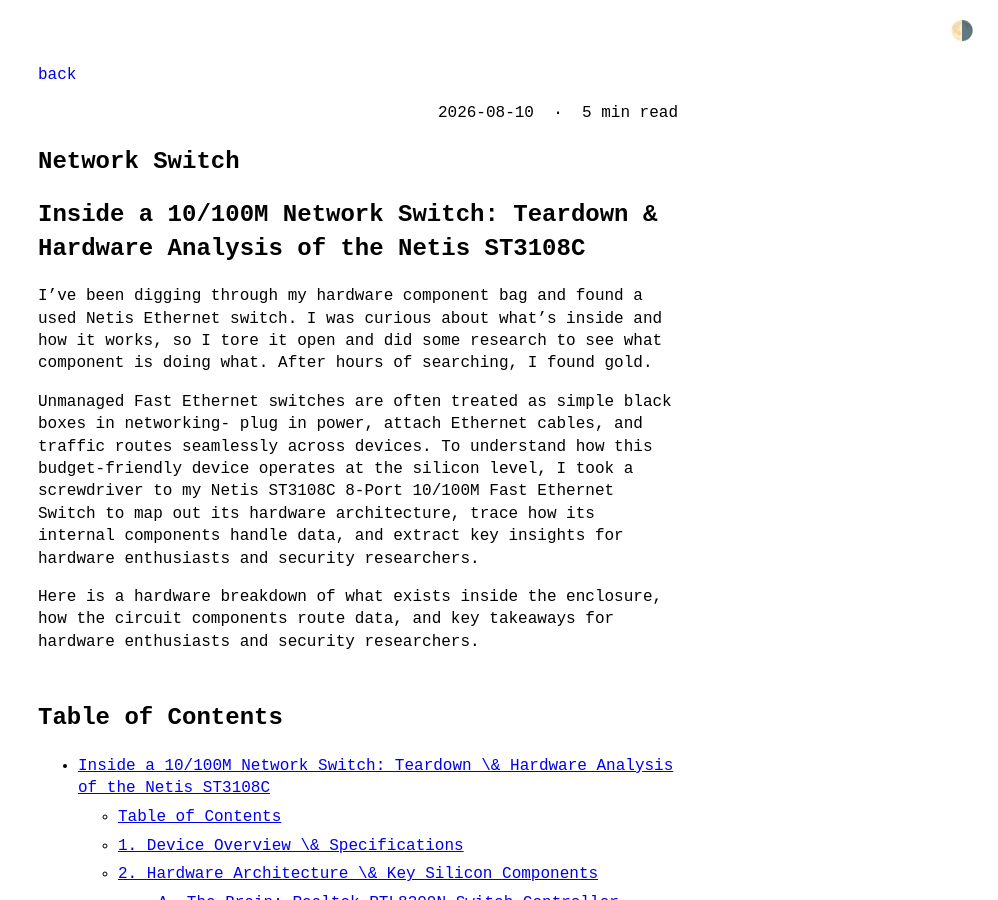
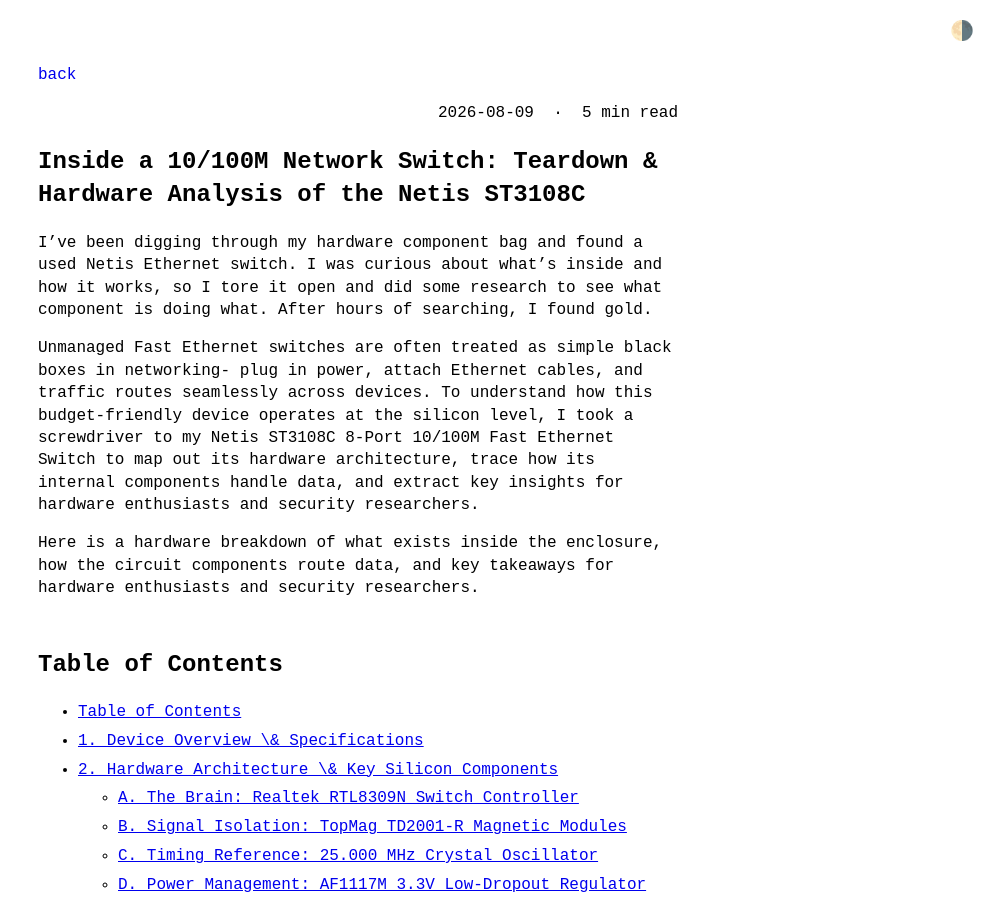
Before and after one commit to mahidulhq/mahidulhq.github.io, a Jekyll site: the page built from _posts/2026-08-10-network-switch.md, in a window 1280 px wide and 900 px high. Shown: the whole window, without its empty margins (282-1280 px from the left). Built offline with Jekyll 4.4.1, drawn with Linux system fonts in a browser that asks for light colours; our own code applies the rules of GitHub Pages for plain Markdown files.

Commit message:
Update 2026-08-10-network-switch.md

```diff
--- a/_posts/2026-08-10-network-switch.md
+++ b/_posts/2026-08-10-network-switch.md
@@ -6,17 +11,16 @@ Unmanaged Fast Ethernet switches are often treated as simple black boxes in netw
 Here is a hardware breakdown of what exists inside the enclosure, how the circuit components route data, and key takeaways for hardware enthusiasts and security researchers.
 ## Table of Contents
 
-- [Inside a 10/100M Network Switch: Teardown \& Hardware Analysis of the Netis ST3108C](#inside-a-10100m-network-switch-teardown--hardware-analysis-of-the-netis-st3108c)
-  - [Table of Contents](#table-of-contents)
-  - [1. Device Overview \& Specifications](#1-device-overview--specifications)
-  - [2. Hardware Architecture \& Key Silicon Components](#2-hardware-architecture--key-silicon-components)
-    - [A. The Brain: Realtek RTL8309N Switch Controller](#a-the-brain-realtek-rtl8309n-switch-controller)
-    - [B. Signal Isolation: TopMag TD2001-R Magnetic Modules](#b-signal-isolation-topmag-td2001-r-magnetic-modules)
-    - [C. Timing Reference: 25.000 MHz Crystal Oscillator](#c-timing-reference-25000-mhz-crystal-oscillator)
-    - [D. Power Management: AF1117M 3.3V Low-Dropout Regulator](#d-power-management-af1117m-33v-low-dropout-regulator)
-  - [3. Step-by-Step Data Path: How a Frame Moves Through the Switch](#3-step-by-step-data-path-how-a-frame-moves-through-the-switch)
-  - [4. Hardware Security \& Research Takeaways](#4-hardware-security--research-takeaways)
-  - [Conclusion](#conclusion)
+- [Table of Contents](#table-of-contents)
+- [1. Device Overview \& Specifications](#1-device-overview--specifications)
+- [2. Hardware Architecture \& Key Silicon Components](#2-hardware-architecture--key-silicon-components)
+  - [A. The Brain: Realtek RTL8309N Switch Controller](#a-the-brain-realtek-rtl8309n-switch-controller)
+  - [B. Signal Isolation: TopMag TD2001-R Magnetic Modules](#b-signal-isolation-topmag-td2001-r-magnetic-modules)
+  - [C. Timing Reference: 25.000 MHz Crystal Oscillator](#c-timing-reference-25000-mhz-crystal-oscillator)
+  - [D. Power Management: AF1117M 3.3V Low-Dropout Regulator](#d-power-management-af1117m-33v-low-dropout-regulator)
+- [3. Step-by-Step Data Path: How a Frame Moves Through the Switch](#3-step-by-step-data-path-how-a-frame-moves-through-the-switch)
+- [4. Hardware Security \& Research Takeaways](#4-hardware-security--research-takeaways)
+- [Conclusion](#conclusion)
 
 
 ## 1. Device Overview & Specifications
```
Also changed, not shown: other parts of _posts/2026-08-10-network-switch.md (+6 -1 lines).
